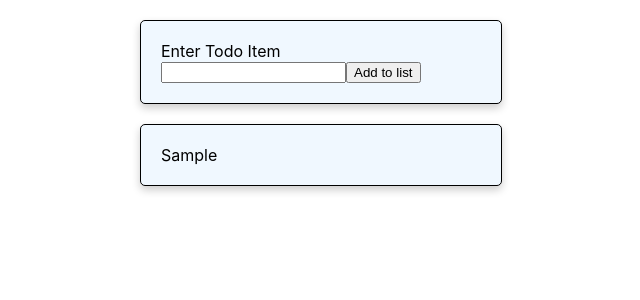
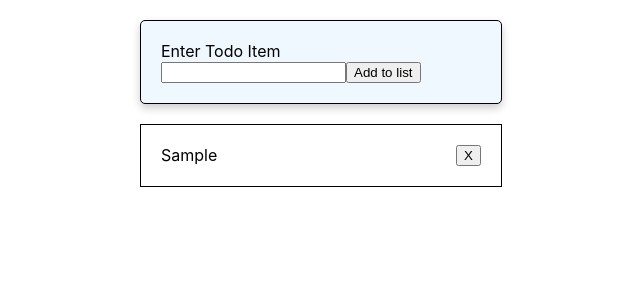
Before and after one commit to AyjayJr/react_todo, a React (Create React App) app: page / in a window 1280 px wide. Both pictures are taken after typing "Sample" into the empty fields and a click on the button "Add to list". Shown: the top 300 px of the page, without its empty margins (319-959 px from the left). Built offline with nearby package versions, Linux system fonts and the light colour scheme.

Commit message:
working on styling of todo items

```diff
--- a/src/components/Todo/TodoItem.js
+++ b/src/components/Todo/TodoItem.js
@@ -1,5 +1,7 @@
 import React from "react";
 import Card from "../UI/Card";
+
+import classes from './TodoItem.module.css'
 
 const TodoItem = props => {
 	const deleteHandler = () => {
@@ -7,9 +9,10 @@ const TodoItem = props => {
 	};
 
 	return (
-		<Card onClick={deleteHandler}>
+		<div className={classes.todoItem}>
 			{props.text}
-		</Card>
+			<button className={classes.deleteBtn} onClick={deleteHandler}>X</button>
+		</div>
 	);
 };
 
--- /dev/null
+++ b/src/components/Todo/TodoItem.module.css
@@ -0,0 +1,14 @@
+.deleteBtn {
+	align-self: end;
+}
+
+.todoItem {
+	display: flex;
+	justify-content: space-between;
+	flex-wrap: wrap;
+	width: 320px;
+	margin: 20px auto;
+	border: 1px solid black;
+	padding: 20px;
+	word-break: break-all;
+}
```
